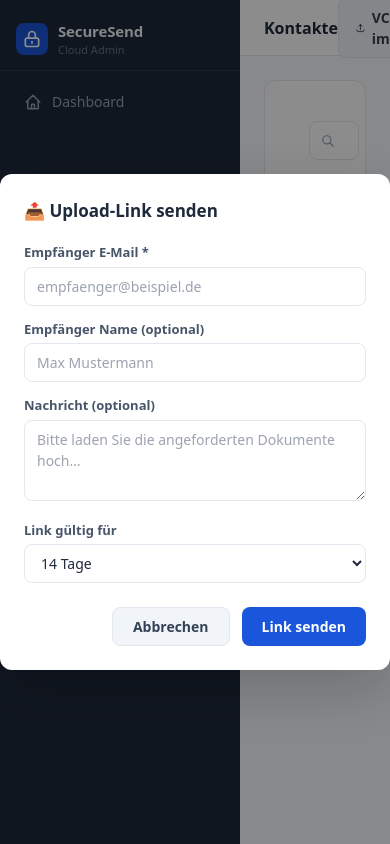
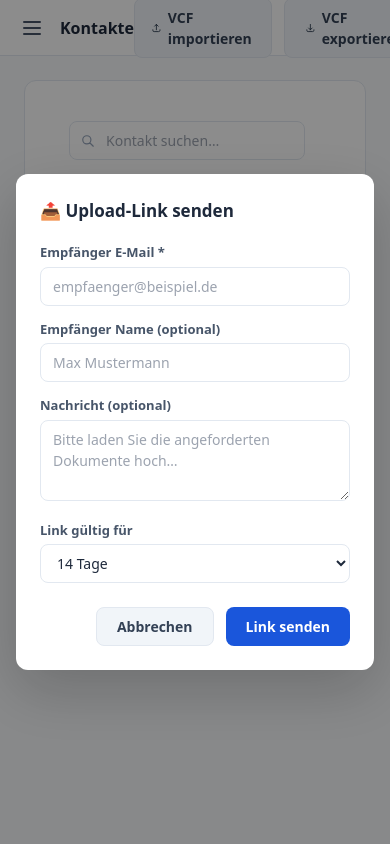
Before and after one commit to Beseco/beseco-securesend, a Python web app: template cloud/templates/contacts.html in a window 390 px wide, after a click on "📤 Upload-Link senden". Run offline with Jinja, Linux system fonts and the light colour scheme; the template is opened without the code that fills it, so the values that code supplies are empty; some libraries are stand-ins or nearby versions.

Commit message:
feat: Mobile-Navigation mit Hamburger-Menü
- Sidebar auf Mobilgeräten (<768px) standardmäßig ausgeblendet
- Hamburger-Button (☰) in der Topbar öffnet Sidebar als Slide-In-Overlay
- Abdunklung hinter der Sidebar, Klick darauf schließt sie
- Nav-Links schließen Sidebar automatisch nach Klick
- Modale werden auf kleinen Bildschirmen randlos dargestellt

Co-Authored-By: Claude Sonnet 4.5 <noreply@anthropic.com>

```diff
--- a/cloud/templates/base.html
+++ b/cloud/templates/base.html
@@ -86,10 +86,27 @@
     ::-webkit-scrollbar { width: 6px; }
     ::-webkit-scrollbar-track { background: transparent; }
     ::-webkit-scrollbar-thumb { background: #cbd5e1; border-radius: 9999px; }
+    /* Mobile */
+    #sidebarOverlay { display:none; position:fixed; inset:0; background:rgba(0,0,0,0.5); z-index:30; }
+    #menuBtn { display:none; }
+    @media (max-width: 768px) {
+      #sidebar {
+        position: fixed; top:0; left:0; height:100vh; z-index:40;
+        transform: translateX(-100%); transition: transform 0.25s ease;
+      }
+      #sidebar.open { transform: translateX(0); }
+      #sidebarOverlay.open { display:block; }
+      #menuBtn { display:flex; }
+      .modal-box { margin: 1rem; max-width: calc(100vw - 2rem) !important; }
+      .btn-sm { padding: 0.375rem 0.625rem; }
+    }
   </style>
   {% block head %}{% endblock %}
 </head>
 <body class="h-full bg-slate-50 text-slate-800 flex">
+
+<!-- Mobile overlay -->
+<div id="sidebarOverlay" onclick="closeSidebar()"></div>
 
 <!-- ── Sidebar ─────────────────────────────────────────────────────────────── -->
 <aside id="sidebar" style="background:#1e293b; width:15rem; min-height:100vh; flex-shrink:0; display:flex; flex-direction:column;">
@@ -269,8 +286,13 @@
 <!-- ── Main area ────────────────────────────────────────────────────────────── -->
 <div style="flex:1;display:flex;flex-direction:column;min-height:100vh;overflow:hidden;">
   <!-- Topbar -->
-  <header style="background:#fff;border-bottom:1px solid #e2e8f0;padding:0 1.5rem;height:3.5rem;display:flex;align-items:center;justify-content:space-between;flex-shrink:0;">
+  <header style="background:#fff;border-bottom:1px solid #e2e8f0;padding:0 1rem;height:3.5rem;display:flex;align-items:center;justify-content:space-between;flex-shrink:0;">
     <div style="display:flex;align-items:center;gap:0.75rem;">
+      <button id="menuBtn" onclick="openSidebar()" style="background:none;border:none;cursor:pointer;color:#475569;padding:0.25rem;border-radius:0.375rem;align-items:center;justify-content:center;" aria-label="Menü">
+        <svg style="width:1.5rem;height:1.5rem;" fill="none" viewBox="0 0 24 24" stroke="currentColor" stroke-width="2">
+          <path stroke-linecap="round" stroke-linejoin="round" d="M4 6h16M4 12h16M4 18h16"/>
+        </svg>
+      </button>
       <h1 style="font-size:1rem;font-weight:700;color:#1e293b;">{% block page_title %}{% endblock %}</h1>
       {% block breadcrumb %}{% endblock %}
     </div>
@@ -333,6 +355,20 @@
     if (e.target.classList.contains('modal-backdrop')) {
       e.target.style.display = 'none';
     }
+  });
+
+  // Mobile sidebar
+  function openSidebar() {
+    document.getElementById('sidebar').classList.add('open');
+    document.getElementById('sidebarOverlay').classList.add('open');
+  }
+  function closeSidebar() {
+    document.getElementById('sidebar').classList.remove('open');
+    document.getElementById('sidebarOverlay').classList.remove('open');
+  }
+  // Close sidebar when a nav link is clicked on mobile
+  document.querySelectorAll('#sidebar .nav-link').forEach(function(link) {
+    link.addEventListener('click', function() { closeSidebar(); });
   });
 </script>
 
```
